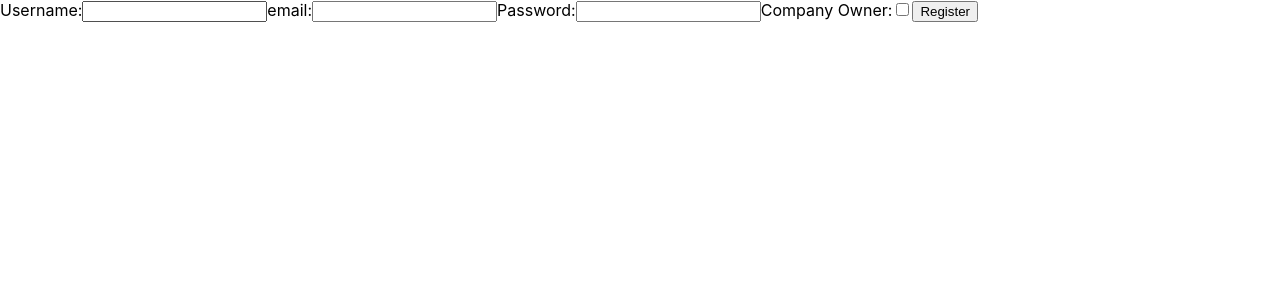
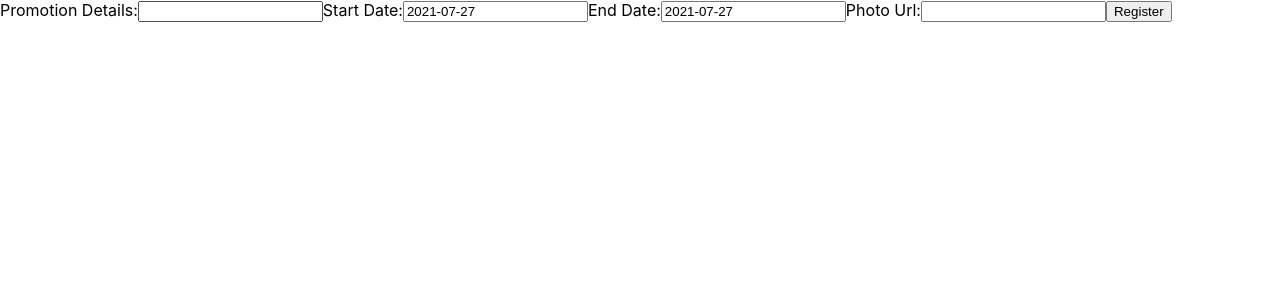
Before and after one commit to MrChrisFarrell/Capstone_react, a React (Create React App) app: page / in a window 1280 px wide. Shown: the top 300 px of the page. Built offline with nearby package versions, Linux system fonts and the light colour scheme.

Commit message:
add promotion works

```diff
--- a/package.json
+++ b/package.json
@@ -7,7 +7,9 @@
     "@testing-library/react": "^11.2.7",
     "@testing-library/user-event": "^12.8.3",
     "axios": "^0.21.1",
+    "moment": "^2.29.1",
     "react": "^17.0.2",
+    "react-datepicker": "^4.1.1",
     "react-dom": "^17.0.2",
     "react-router-dom": "^5.2.0",
     "react-scripts": "4.0.3",
--- a/src/Components/Forms/registerForm.jsx
+++ b/src/Components/AccountForms/registerForm.jsx
@@ -58,4 +58,4 @@ const RegistrationForm = (props) => {
     );
 };
 
-export default RegistrationForm
+export default RegistrationForm;
--- a/src/Components/App.js
+++ b/src/Components/App.js
@@ -3,13 +3,28 @@ import React, { useEffect, useState } from "react";
 import axios from "axios";
 import { Switch, Route, Redirect, Link, Router } from "react-router-dom";
 import CompanyProfile from './CompanyProfile/companyProfile';
-import RegistrationForm from './Forms/registerForm';
+import RegistrationForm from './AccountForms/registerForm';
+import PromotionForm from './PromotionForm/promotionForm';
 
 function App() {
+  const [user, setUser] = useState({});
+
+  // const getUser = async () => {
+  //   //const jwt = localStorage.getItem("token");
+  //   try {
+  //     let response = await axios.get(
+  //       "https://localhost:44394/api/examples/user"
+  //     );
+  //     setUser(response.data);
+  //   } catch (error) {
+  //     console.error("There was an error in the USER GET request");
+  //   }
+  // };
+
   return (
     <div className="App">
       <Switch>
-        <Route path="/" exact component={RegistrationForm}/>
+        <Route path="/" exact component={PromotionForm}/>
       </Switch>
     </div>
   );
--- /dev/null
+++ b/src/Components/PromotionForm/promotionForm.jsx
@@ -0,0 +1,65 @@
+import React, {useState, useEffect} from 'react';
+import useForm from '../UseForm/useForm';
+import DatePicker from "react-datepicker";
+import "react-datepicker/dist/react-datepicker.css";
+import axios from 'axios';
+import moment from 'moment';
+
+const PromotionForm = (props) => {
+    const [startDate, setStartDate] = useState(new Date);
+    const [endDate, setEndDate] = useState(new Date);
+
+    const addPromotion = async () =>{
+        const promotion = {
+            details: values.details,
+            start_date: moment(startDate).format("yyyy-MM-DD"),
+            end_date: moment(endDate).format("yyyy-MM-DD"),
+            photo_url: values.photo_url,
+            company: 1
+        };
+        console.log(promotion);
+        let response = await axios.post(`http://127.0.0.1:8000/promotion/`, promotion);
+        console.log(response.data);
+        alert("promotion added");
+    };
+
+    const { values, handleChange, handleSubmit } = useForm(addPromotion);
+
+    return (
+        <div className="registration-form">
+            <form onSubmit={handleSubmit}>
+                <label>
+                    Promotion Details:
+                    <input
+                        type="text"
+                        name="details"
+                        onChange={handleChange}
+                        value={values.details}
+                        required={true}
+                    />
+                </label>
+                <label>
+                    Start Date:
+                    <DatePicker dateFormat="yyyy-MM-dd" selected={startDate} onChange={(date)=> setStartDate(date)} />
+                </label>
+                <label>
+                    End Date:
+                    <DatePicker dateFormat="yyyy-MM-dd" selected={endDate} onChange={(date)=> setEndDate(date)} />
+                </label>
+                <label>
+                    Photo Url:
+                    <input
+                        type="text"
+                        name="photo_url"
+                        onChange={handleChange}
+                        value={values.photo_url}
+                        required={true}
+                    />
+                </label>
+                <button type="submit">Register</button>
+            </form>
+        </div>
+    );
+};
+
+export default PromotionForm;
```
Also changed, not shown: src/Components/AccountForms/loginForm.jsx (added), 1 other file (tests, documents, lock files or other folders).
